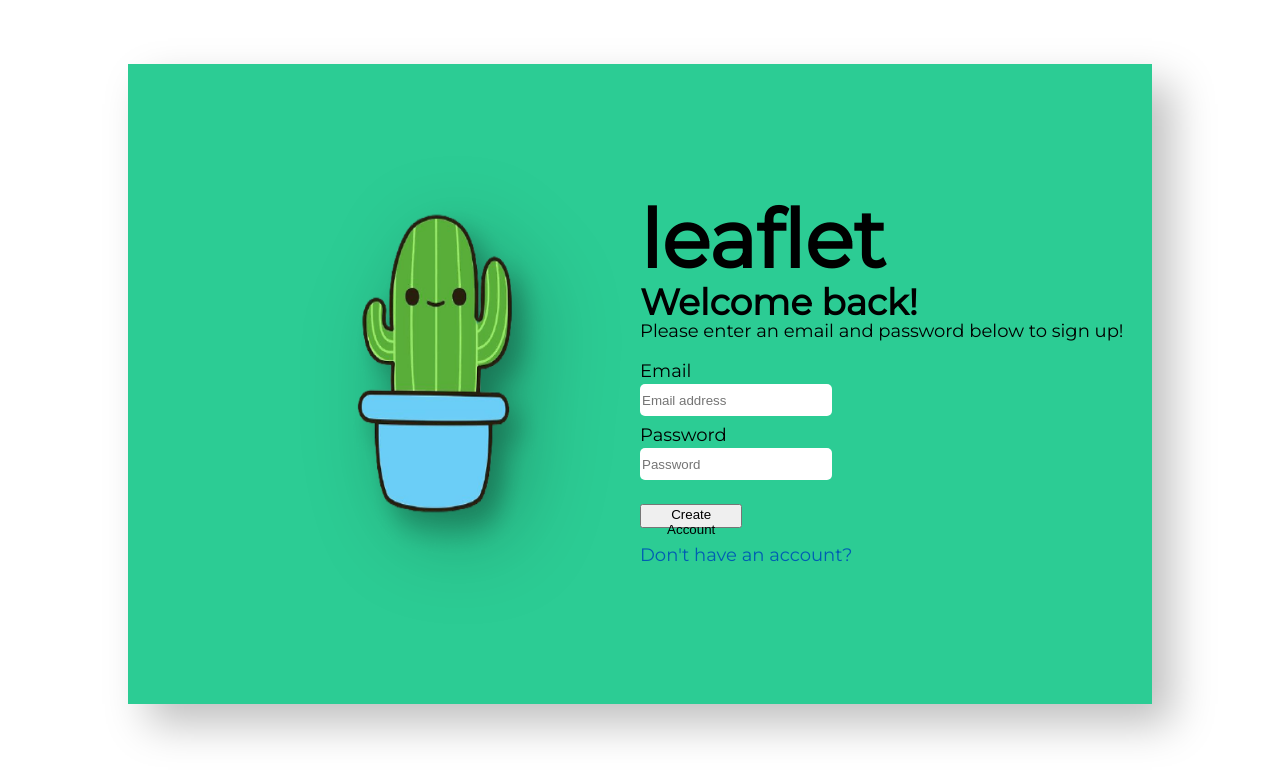
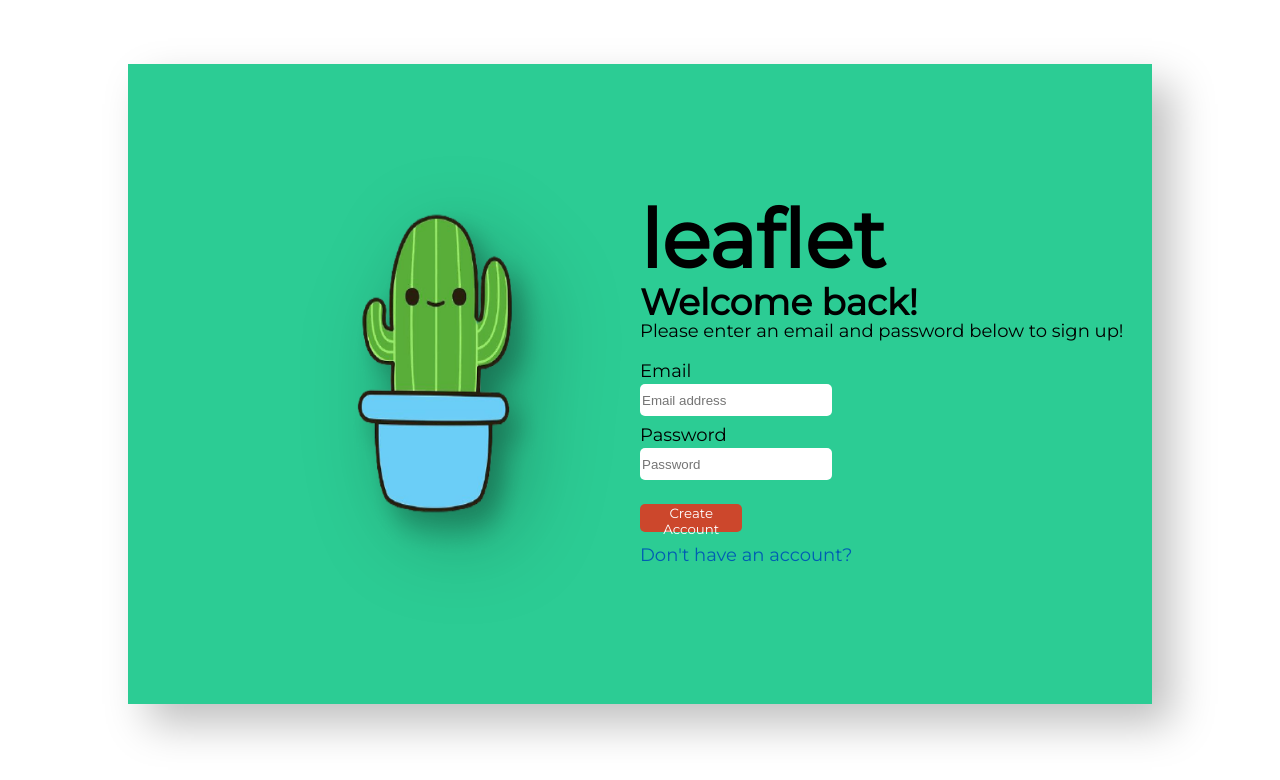
Before and after one commit to Earghand/Leaflet, a React (Create React App) app: page /login in a window 1280 px wide. Shown: the top 780 px of the page. Built offline with nearby package versions, Linux system fonts and the light colour scheme.

Commit message:
login page edit

```diff
--- a/src/css/Login.css
+++ b/src/css/Login.css
@@ -103,9 +103,14 @@
 .submit {
     position: absolute;
     width: 8%;
-    height: 3%;
+    height: 3.5%;
     left: 50%;
     top: 63%;
+    border: none;
+    color: #ffffff;
+    background-color: #CC472C;
+    font-family: Montserrat;
+    border-radius: 5px;
 }
 
 .redirectSignUp {
```
